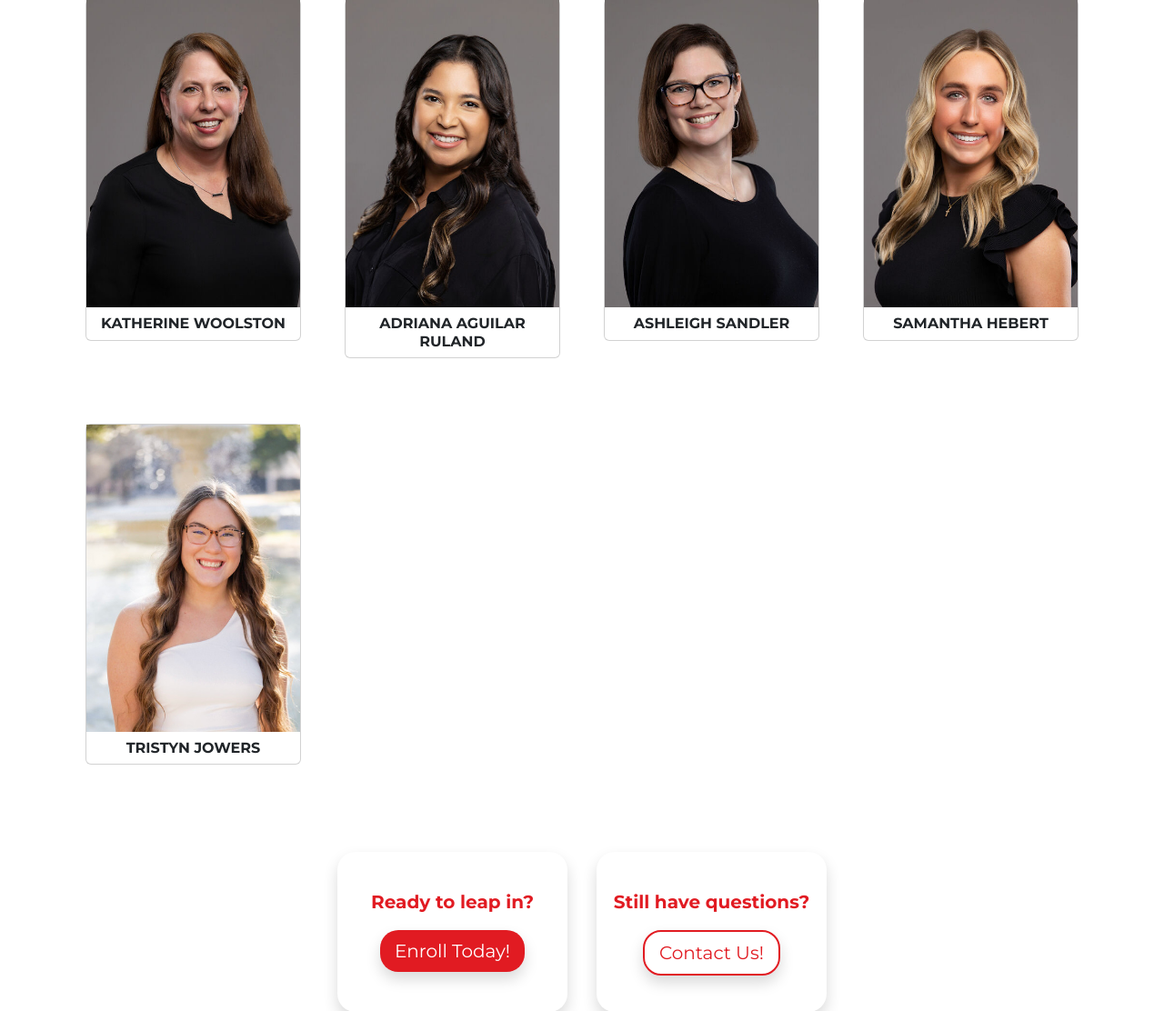
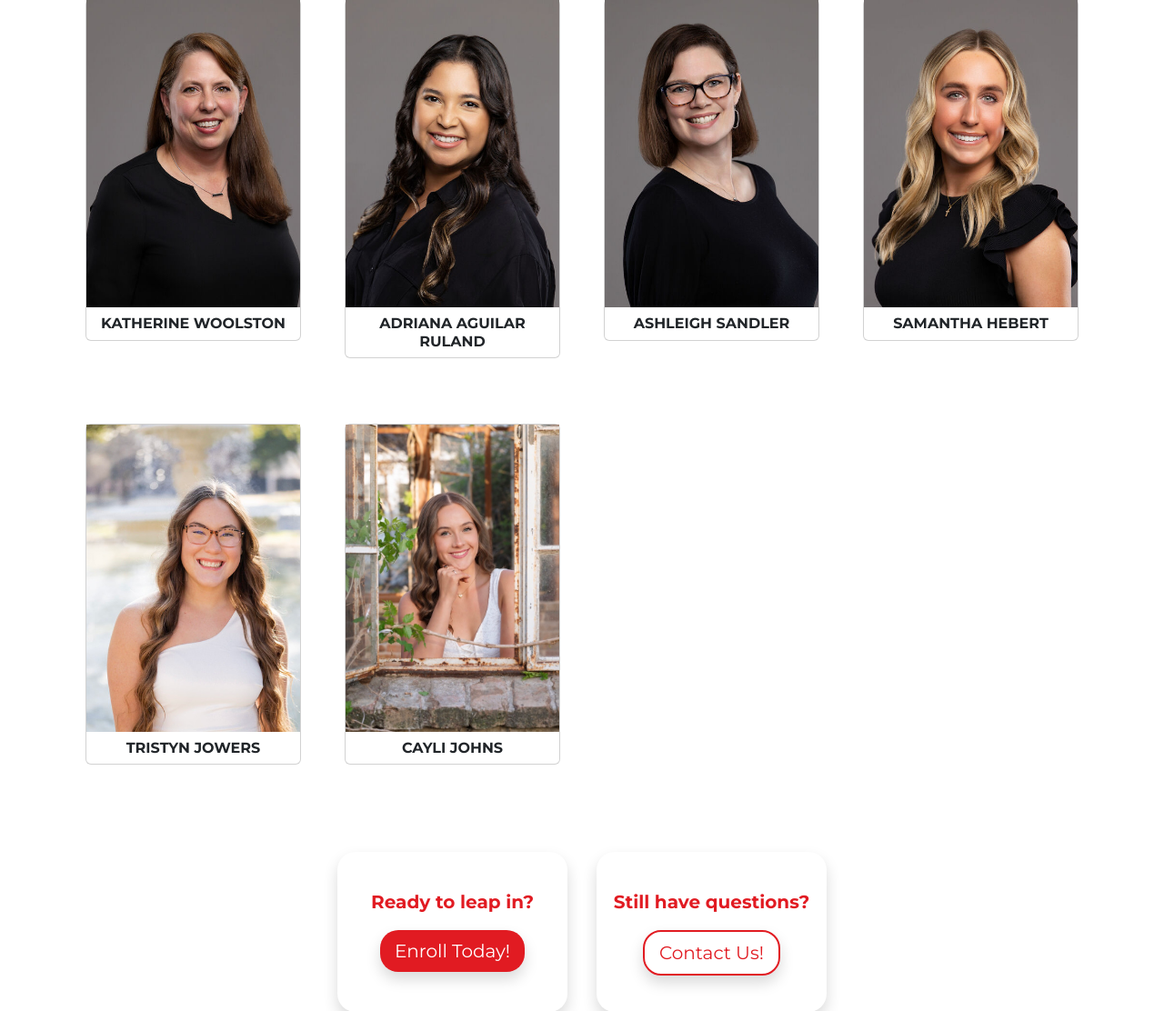
Before and after one commit to denliedesign/three, a Laravel app: page /staff in a window 1280 px wide. Shown: the part 1363-2475 px from the top of the page at 91% size. Run offline with Laravel 12, Linux system fonts and the light colour scheme; some libraries are stand-ins or nearby versions.

Commit message:
new faculty

```diff
--- a/resources/views/staff.blade.php
+++ b/resources/views/staff.blade.php
@@ -32,6 +32,9 @@ Ashleigh moved to Texas in 2015. She lives in Arlington with her husband, Brian,
 {{--Danyelle has taught at Studio 3 since 2018. She is currently certified in Alixa Flexibility Modules 1 & 2. When she’s not living and breathing dance, she spends her time with husband (Jim), son (Timothy), daughter (Stevie) and dog (Nellie)." />--}}
             <x-teacher image="staff/staff-samantha.jpg" tag="samantha" name="Samantha Hebert" bio="Samantha was born and raised in Plano, TX where she danced at Studio 3 from 2003 to 2020. During her high school years, Samantha served as Captain of the Shepton Stallionettes, as well as Junior Lieutenant and Captain of the Plano West Royales. After graduating from Plano West, Samantha spent the next two years dancing as a Kilgore College Rangerette. Samantha has continued working on her education at the University of Oklahoma and Texas Women’s University. Samantha is so excited to be back at Studio 3 but now as a staff member!" />
             <x-teacher image="staff/staff-tristyn.jpg" tag="tristyn" name="Tristyn Jowers" bio="Bio coming soon!" />
+            <x-teacher image="staff/staff-cayli.jpeg" tag="cayli" name="Cayli Johns" bio="
+            Cayli Johns grew up in Elgin, TX, where she began dancing at a young age. Throughout high school, Cayli was a four year member of the Elgin High School Purple Diamonds Dance Team, serving as Major her sophomore year and Colonel her junior and senior years. Cayli is now continuing her dance career at The University of Texas at Dallas, where she is a member of the UTD Power Dancers and is studying Healthcare Studies on the Pre-Physical Therapy track. She also works as an instructor for Crowd Pleasers Dance Company, traveling throughout Texas to teach and work with high school dance teams. Cayli is so excited to join the Studio 3 staff and share her love of dance with her students!
+            " />
 {{--            <x-teacher image="" tag="" name="" bio="" />--}}
         </div>
 
```
Also changed, not shown: public/images/staff/staff-cayli.jpeg (added), 2 other files.
